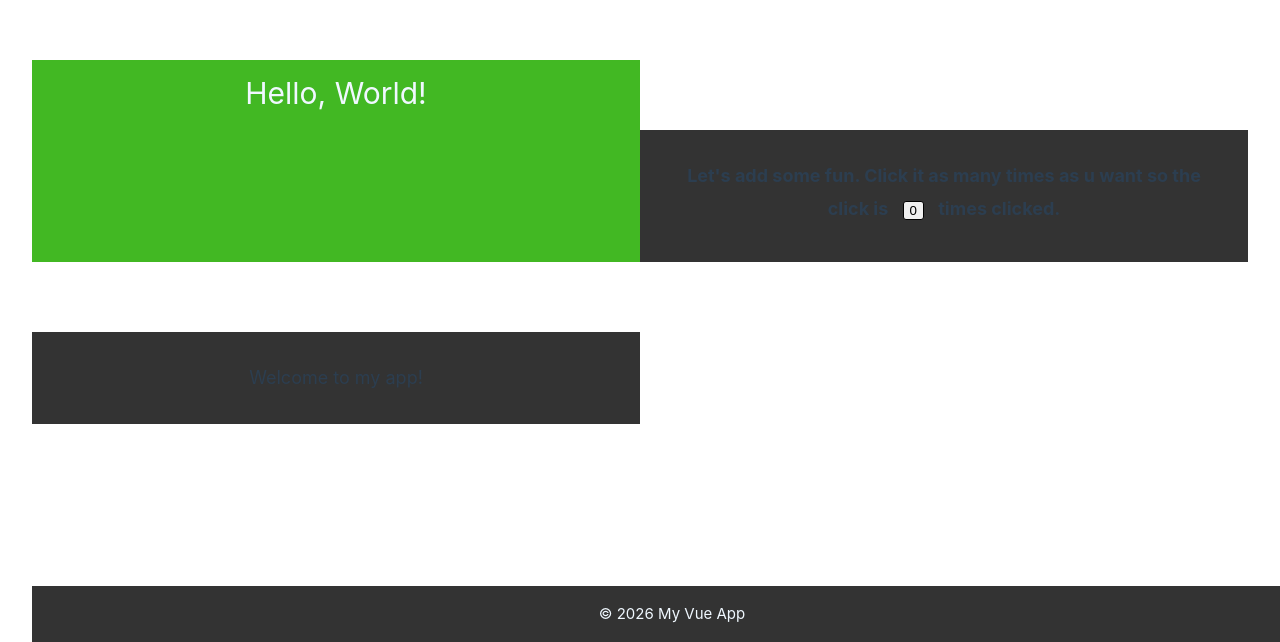
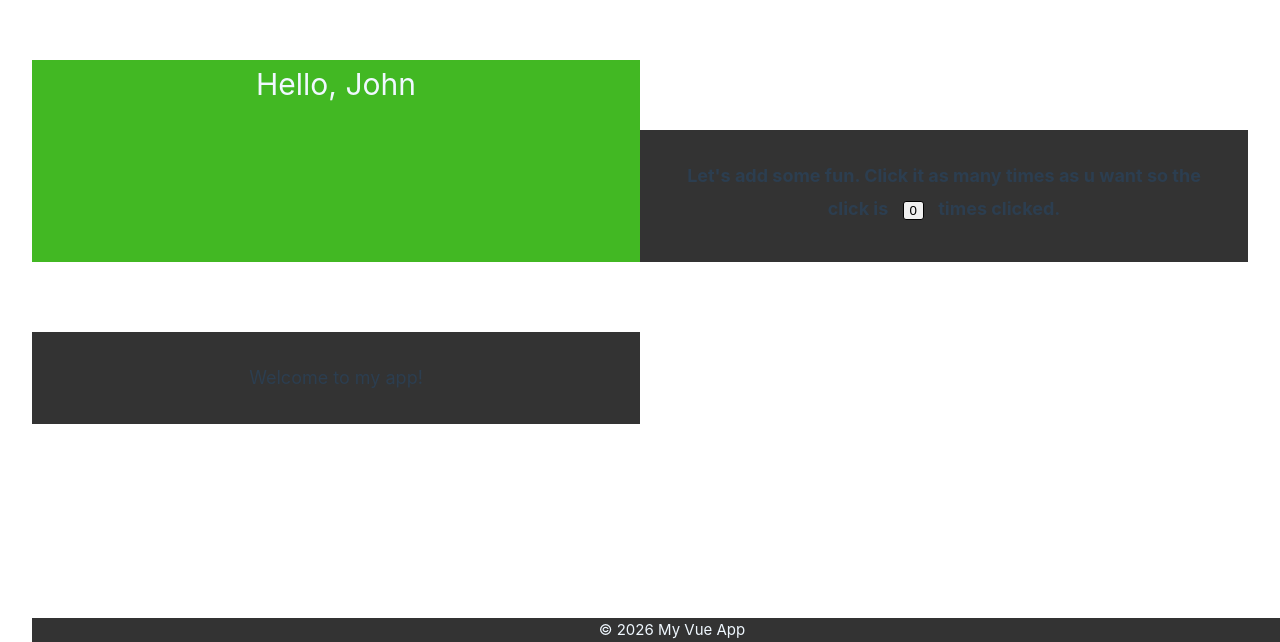
Before and after one commit to Nothingspecial2468/vue-learning, a Vue app: page / in a window 1280 px wide. Shown: the part 158-800 px from the top of the page. Built offline with nearby package versions, Linux system fonts and the light colour scheme.

Commit message:
Add some changes

```diff
--- a/src/components/Footer.vue
+++ b/src/components/Footer.vue
@@ -7,12 +7,12 @@
 <script setup></script>
 
 <style scoped>
-footer{
+footer {
   text-align: center;
   color: aliceblue;
   background: #333;
   position: fixed;
-    padding: 1rem;
+  /* padding: 1rem; */
   width: 100%;
   bottom: 0;
 }
--- a/src/components/Header.vue
+++ b/src/components/Header.vue
@@ -1,16 +1,19 @@
 <template>
-    <header>
-        <h1>Hello, World!</h1>
-    </header>
+  <header>
+    <h1>Hello, {{ name }}</h1>
+  </header>
 </template>
 
-<script setup></script>
+<script setup>
+import { ref } from "vue";
+const name = ref("John");
+</script>
 
 <style scoped>
-header{
-    text-align: center;
-    color: aliceblue;
-    padding: 0.6rem;
-    background: #42b823;
+header {
+  text-align: center;
+  color: aliceblue;
+  /* padding: 0.6rem; */
+  background: #42b823;
 }
 </style>
--- a/src/main.js
+++ b/src/main.js
@@ -3,4 +3,4 @@ import './assets/main.css'
 import { createApp } from 'vue'
 import App from './App.vue' // Vite the real builder steps in as main.js imports App
 
-createApp(App).mount('#app')
+createApp(App).mount('#app') // connecting vue to real DOM is performed by mounting(handshake b/w vue's virtual world and real DOM after this rendering actually happens)
```
Lines whose indentation alone changed are shown as unchanged.
